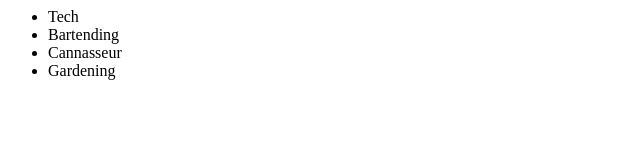
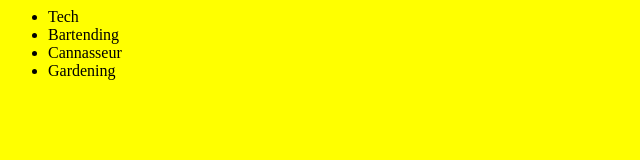
Before and after one commit to drewsmug/wiki, a plain HTML site: page index.html in a window 1280 px wide. Shown: the whole page, without its empty margins (0-640 px from the left). Drawn offline with Linux system fonts and the light colour scheme.

Commit message:
Fixed type. rhref -> href

```diff
--- a/index.html
+++ b/index.html
@@ -1,6 +1,6 @@
 <html>
 	<head>
-		<link rhref="styles.css" type="text/css" rel="stylesheet" />
+		<link href="styles.css" type="text/css" rel="stylesheet" />
 	</head>
 	<body>
 		<ul>
```
